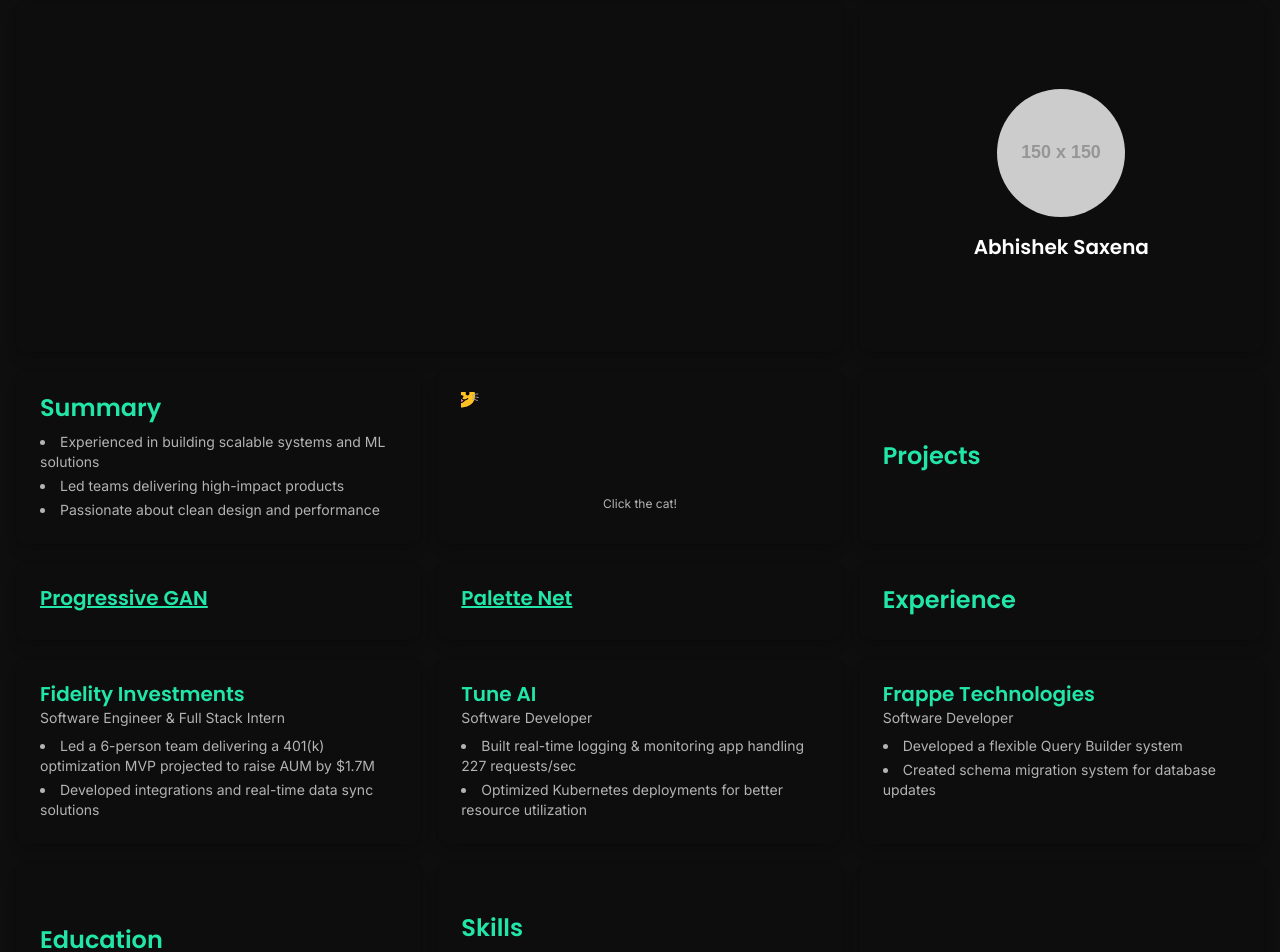
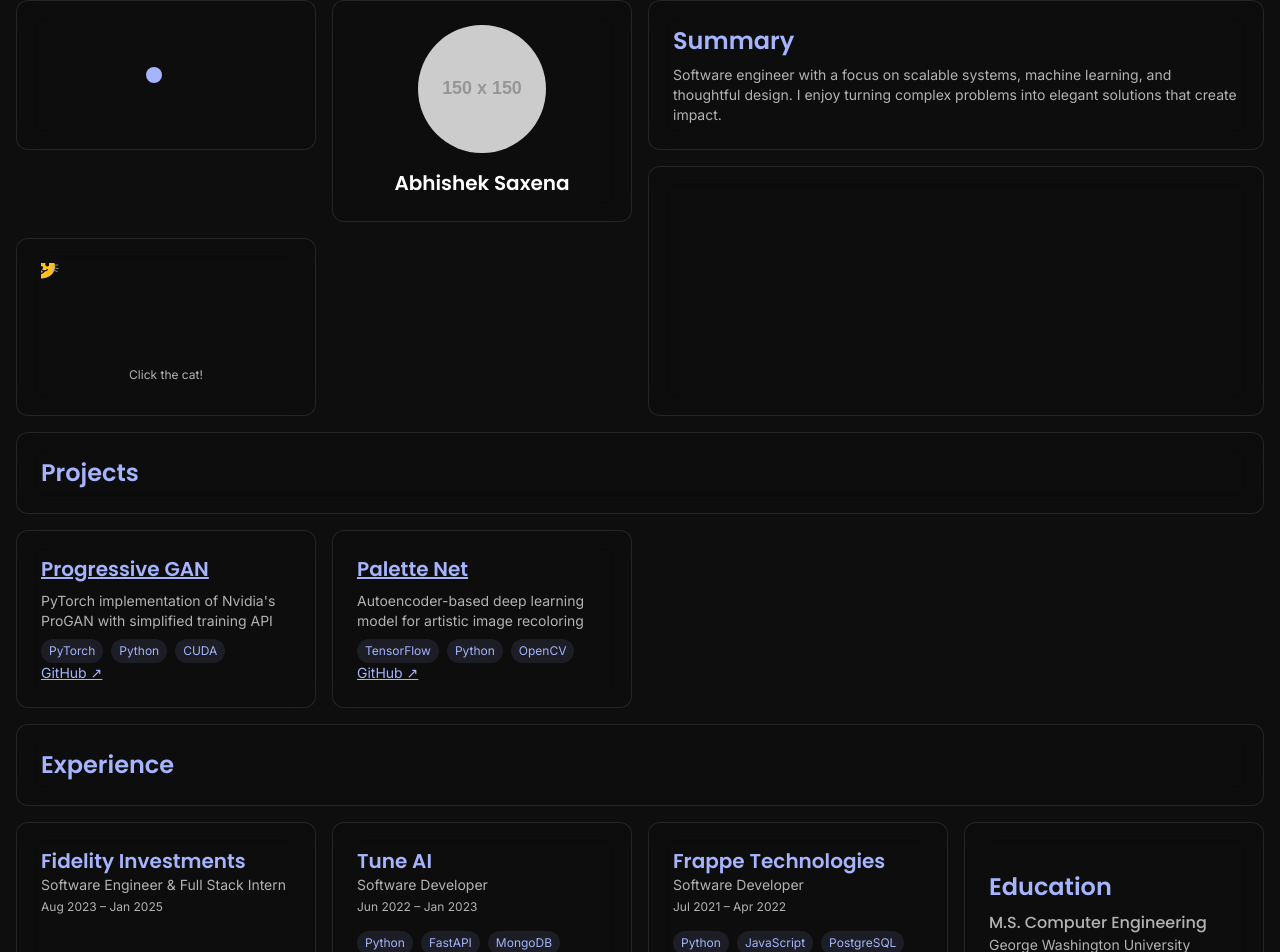
Before and after one commit to saxenabhishek/saxenabhishek, a React (Vite) app in the folder website/: page / in a window 1280 px wide. Shown: the part 106-1058 px from the top of the page. Built offline with nearby package versions, Linux system fonts and the light colour scheme.

Commit message:
Refine layout with pastel theme and responsive cards

```diff
--- a/website/src/components/About.jsx
+++ b/website/src/components/About.jsx
@@ -1,102 +1,27 @@
 import React from "react";
 import { motion } from "framer-motion";
-import { FiHexagon } from "react-icons/fi";
-
-const About = () => {
-  const skills = [
-    "Python",
-    "Java",
-    "TypeScript",
-    "React",
-    "PyTorch",
-    "AWS",
-    "Docker",
-    "Kubernetes",
-    "Spring Boot",
-    "FastAPI",
-  ];
-
-  return (
+const About = () => (
   <motion.section
     initial={{ opacity: 0 }}
     animate={{ opacity: 1 }}
-      className="h-full flex flex-col justify-between"
+    className="h-full flex flex-col justify-center"
   >
-      <div className="space-y-4">
     <motion.div
       initial={{ y: 20, opacity: 0 }}
       animate={{ y: 0, opacity: 1 }}
       transition={{ delay: 0.2 }}
-          className="flex items-center gap-4"
+      className="space-y-4"
     >
-          <div className="flex-1">
       <h1 className="text-4xl md:text-5xl font-heading font-semibold mb-2">
         Hi, I'm Abhishek
       </h1>
-            <p className="text-xl text-accent">
-              Software Engineer & Problem Solver
-            </p>
-          </div>
-          <motion.div
-            whileHover={{ scale: 1.05 }}
-            className="w-24 h-24 rounded-full bg-accent flex items-center justify-center text-4xl"
-          >
-            <FiHexagon />
-          </motion.div>
-        </motion.div>
-
-        <motion.p
-          initial={{ y: 20, opacity: 0 }}
-          animate={{ y: 0, opacity: 1 }}
-          transition={{ delay: 0.3 }}
-          className="text-gray-700 dark:text-textSecondary"
-        >
+      <p className="text-xl text-accent">Software Engineer & Problem Solver</p>
+      <p className="text-gray-700 dark:text-textSecondary">
         MS in Computer Engineering @ GWU. Building scalable systems and ML
         solutions.
-        </motion.p>
-
-        <motion.div
-          initial={{ y: 20, opacity: 0 }}
-          animate={{ y: 0, opacity: 1 }}
-          transition={{ delay: 0.4 }}
-          className="flex flex-wrap gap-2 pt-4"
-        >
-          {skills.map((skill, index) => (
-            <motion.span
-              key={skill}
-              initial={{ scale: 0 }}
-              animate={{ scale: 1 }}
-              transition={{ delay: 0.1 * index }}
-              className="bg-accent/10 text-accent px-3 py-1 rounded-full text-sm"
-            >
-              {skill}
-            </motion.span>
-          ))}
-        </motion.div>
-      </div>
-
-      <motion.div
-        initial={{ y: 20, opacity: 0 }}
-        animate={{ y: 0, opacity: 1 }}
-        transition={{ delay: 0.5 }}
-        className="flex gap-4 mt-8"
-      >
-        <a
-          href="/private/Saxena_Abhishek_Resume.pdf"
-          target="_blank"
-          rel="noopener noreferrer"
-          className="bg-accent text-white px-6 py-2 rounded-lg hover:bg-accent/90 transition-colors"
-        >
-          View Résumé ↗
-        </a>
-        <a
-          href="#contact"
-          className="border border-accent text-accent px-6 py-2 rounded-lg hover:bg-accent/10 transition-colors"
-        >
-          Email ↗
-        </a>
+      </p>
     </motion.div>
   </motion.section>
 );
-};
+
 export default About;
--- a/website/src/components/BentoGrid.jsx
+++ b/website/src/components/BentoGrid.jsx
@@ -25,9 +25,7 @@
 
   const experienceCards = experienceData.experiences.map((exp, i) => ({
     id: `exp-${i}`,
-    component: (
-      <ExperienceCard experience={exp} expanded={filter === "experience"} />
-    ),
+    component: <ExperienceCard experience={exp} />,
     tags: ["experience"],
   }));
 
@@ -36,20 +34,21 @@
       id: "header",
       component: <Header activeFilter={filter} onFilterChange={onFilterChange} />,
       tags: ["header"],
-      className: "md:col-span-2 lg:col-span-3",
+      className: "md:col-span-2 lg:col-span-4 sticky top-0 z-10",
     },
+    { id: "mode", component: <ModeToggleCard mode={mode} toggleMode={toggleMode} />, tags: ["utility"], className: "row-span-1" },
+    { id: "profile", component: <ProfileCard />, tags: ["intro"], className: "row-span-2" },
+    { id: "summary", component: <SummaryCard />, tags: ["intro"], className: "lg:col-span-2" },
     {
       id: "about",
       component: <About />,
       tags: ["intro"],
-      className: "md:col-span-2",
+      className: "md:col-span-2 lg:col-span-2 lg:row-span-2",
     },
-    { id: "profile", component: <ProfileCard />, tags: ["intro"] },
-    { id: "summary", component: <SummaryCard />, tags: ["intro"] },
-    { id: "whimsy", component: <FidgetCard />, tags: ["intro"] },
-    { id: "projects-header", component: <SectionCard title="Projects" />, tags: ["projects"] },
+    { id: "whimsy", component: <FidgetCard />, tags: ["intro"], className: "row-span-1" },
+    { id: "projects-header", component: <SectionCard title="Projects" />, tags: ["projects"], className: "lg:col-span-4" },
     ...projectCards,
-    { id: "experience-header", component: <SectionCard title="Experience" />, tags: ["experience"] },
+    { id: "experience-header", component: <SectionCard title="Experience" />, tags: ["experience"], className: "lg:col-span-4" },
     ...experienceCards,
     {
       id: "education",
@@ -58,31 +57,32 @@
     },
     { id: "skills", component: <Skills />, tags: ["skills"] },
     { id: "contact", component: <Contact />, tags: ["contact"] },
-    { id: "mode", component: <ModeToggleCard mode={mode} toggleMode={toggleMode} />, tags: ["utility"] },
   ];
 
+  const headerCard = cards.find((c) => c.id === "header");
+  const rest = cards.filter((c) => c.id !== "header");
   const sortedCards = filter
-    ? [...cards].sort((a, b) => {
+    ? [headerCard, ...rest.sort((a, b) => {
         const aMatch = a.tags.includes(filter);
         const bMatch = b.tags.includes(filter);
         return aMatch === bMatch ? 0 : aMatch ? -1 : 1;
-      })
+      })]
     : cards;
 
   return (
     <AnimatePresence>
-      <div className="grid grid-cols-1 md:grid-cols-2 lg:grid-cols-3 gap-4 auto-rows-auto">
+      <div className="grid grid-cols-1 sm:grid-cols-2 md:grid-cols-3 lg:grid-cols-4 gap-4 auto-rows-auto">
         {sortedCards.map((card) => {
           const isActive = !filter || card.tags.includes(filter);
           return (
             <motion.div
               layoutId={card.id}
               key={card.id}
-              className={`bg-white dark:bg-primary/20 shadow-lg ring-1 ring-black/5 rounded-xl p-6 flex flex-col justify-center ${
+              className={`bg-white/60 dark:bg-primary/40 backdrop-blur-md border border-black/5 dark:border-white/10 rounded-xl p-6 flex flex-col justify-center ${
                 card.className || ""
               } ${
                 filter && card.tags.includes(filter)
-                  ? "md:col-span-2 lg:col-span-3"
+                  ? "sm:col-span-2 lg:col-span-4"
                   : ""
               } ${filter && !isActive ? "opacity-20" : ""}`}
             >
--- a/website/src/components/Education.jsx
+++ b/website/src/components/Education.jsx
@@ -5,9 +5,12 @@
   <div>
     <h2 className="text-2xl font-heading font-semibold text-accent mb-2">Education</h2>
     {educationData.education.map((edu) => (
-      <div key={edu.institution} className="text-gray-700 dark:text-textSecondary">
-        <p>{`${edu.degree}, ${edu.institution}`}</p>
-        {expanded && <p className="mt-1">{edu.period}</p>}
+      <div key={edu.institution} className="text-gray-700 dark:text-textSecondary mb-2">
+        <p className="font-heading font-medium">{edu.degree}</p>
+        <p className="text-sm">{edu.institution}</p>
+        {expanded && (
+          <p className="text-xs mt-1">{edu.period}</p>
+        )}
       </div>
     ))}
   </div>
--- a/website/src/components/ExperienceCard.jsx
+++ b/website/src/components/ExperienceCard.jsx
@@ -1,22 +1,17 @@
 import React from "react";
 
-const ExperienceCard = ({ experience, expanded }) => (
+const ExperienceCard = ({ experience }) => (
   <div className="flex flex-col h-full">
     <h3 className="text-xl font-heading font-semibold text-accent">
       {experience.company}
     </h3>
-    <p className="text-sm text-gray-700 dark:text-textSecondary">{experience.role}</p>
-    {expanded ? (
-      <>
-        <p className="text-sm text-gray-700 dark:text-textSecondary mt-2">
+    <p className="text-sm text-gray-700 dark:text-textSecondary">
+      {experience.role}
+    </p>
+    <p className="text-xs text-gray-500 dark:text-textSecondary mt-1">
       {experience.period}
     </p>
-        <ul className="list-disc list-inside text-sm text-gray-700 dark:text-textSecondary mt-2 flex-1 space-y-1">
-          {experience.highlights.map((h) => (
-            <li key={h}>{h}</li>
-          ))}
-        </ul>
-        <div className="flex flex-wrap gap-2 mt-4">
+    <div className="flex flex-wrap gap-2 mt-auto pt-4">
       {experience.technologies.map((tech) => (
         <span
           key={tech}
@@ -26,14 +21,6 @@
         </span>
       ))}
     </div>
-      </>
-    ) : (
-      <ul className="list-disc list-inside text-sm text-gray-700 dark:text-textSecondary mt-2 space-y-1">
-        {experience.highlights.slice(0, 2).map((h) => (
-          <li key={h}>{h}</li>
-        ))}
-      </ul>
-    )}
   </div>
 );
 
--- a/website/src/components/ModeToggleCard.jsx
+++ b/website/src/components/ModeToggleCard.jsx
@@ -1,13 +1,19 @@
 import React from "react";
-import { FaMoon, FaSun } from "react-icons/fa";
-
 const ModeToggleCard = ({ mode, toggleMode }) => (
   <button
     onClick={toggleMode}
     aria-label="Toggle color mode"
-    className="w-full h-full flex items-center justify-center text-accent"
+    className="w-full h-full flex items-center justify-center"
   >
-    {mode === "dark" ? <FaSun size={24} /> : <FaMoon size={24} />}
+    <span
+      className="relative inline-block w-12 h-6 rounded-full bg-gray-300 dark:bg-primary/50 transition-colors"
+    >
+      <span
+        className={`absolute top-1 left-1 w-4 h-4 rounded-full bg-accent transition-transform ${
+          mode === "light" ? "translate-x-6" : ""
+        }`}
+      />
+    </span>
   </button>
 );
 
--- a/website/src/components/ProjectCard.jsx
+++ b/website/src/components/ProjectCard.jsx
@@ -5,17 +5,10 @@
     <h3 className="text-xl font-heading font-semibold text-accent underline">
       {project.name}
     </h3>
-    {expanded && (
-      <>
-        <p className="text-sm text-gray-700 dark:text-textSecondary mt-2 flex-1">
+    <p className="text-sm text-gray-700 dark:text-textSecondary mt-2">
       {project.description}
     </p>
-        <ul className="list-disc list-inside text-sm text-gray-700 dark:text-textSecondary mt-2 space-y-1">
-          {project.highlights.map((h) => (
-            <li key={h}>{h}</li>
-          ))}
-        </ul>
-        <div className="flex flex-wrap gap-2 mt-4">
+    <div className="flex flex-wrap gap-2 mt-2">
       {project.technologies.map((tech) => (
         <span
           key={tech}
@@ -25,17 +18,22 @@
         </span>
       ))}
     </div>
+    {expanded && (
+      <ul className="list-disc list-inside text-sm text-gray-700 dark:text-textSecondary mt-2 space-y-1 flex-1">
+        {project.highlights.map((h) => (
+          <li key={h}>{h}</li>
+        ))}
+      </ul>
+    )}
     {project.githubLink && (
       <a
         href={project.githubLink}
         target="_blank"
         rel="noopener noreferrer"
-            className="mt-4 text-accent underline"
+        className="mt-auto text-accent underline text-sm"
       >
         GitHub ↗
       </a>
-        )}
-      </>
     )}
   </div>
 );
--- a/website/src/components/SummaryCard.jsx
+++ b/website/src/components/SummaryCard.jsx
@@ -3,11 +3,11 @@
 const SummaryCard = () => (
   <div>
     <h2 className="text-2xl font-heading font-semibold text-accent mb-2">Summary</h2>
-    <ul className="list-disc list-inside text-gray-700 dark:text-textSecondary space-y-1 text-sm">
-      <li>Experienced in building scalable systems and ML solutions</li>
-      <li>Led teams delivering high-impact products</li>
-      <li>Passionate about clean design and performance</li>
-    </ul>
+    <p className="text-gray-700 dark:text-textSecondary text-sm">
+      Software engineer with a focus on scalable systems, machine learning, and
+      thoughtful design. I enjoy turning complex problems into elegant solutions
+      that create impact.
+    </p>
   </div>
 );
 
--- a/website/tailwind.config.js
+++ b/website/tailwind.config.js
@@ -6,7 +6,7 @@
     extend: {
       colors: {
         primary: "#0E0E0E",
-        accent: "#22E6A8",
+        accent: "#A5B4FC",
         textPrimary: "#FFFFFF",
         textSecondary: "#B3B3B3",
       },
```
Also changed, not shown: website/src/components/Header.jsx (+9 -12 lines), 1 other file (tests, documents, lock files or other folders). Lines whose indentation alone changed are shown as unchanged.
